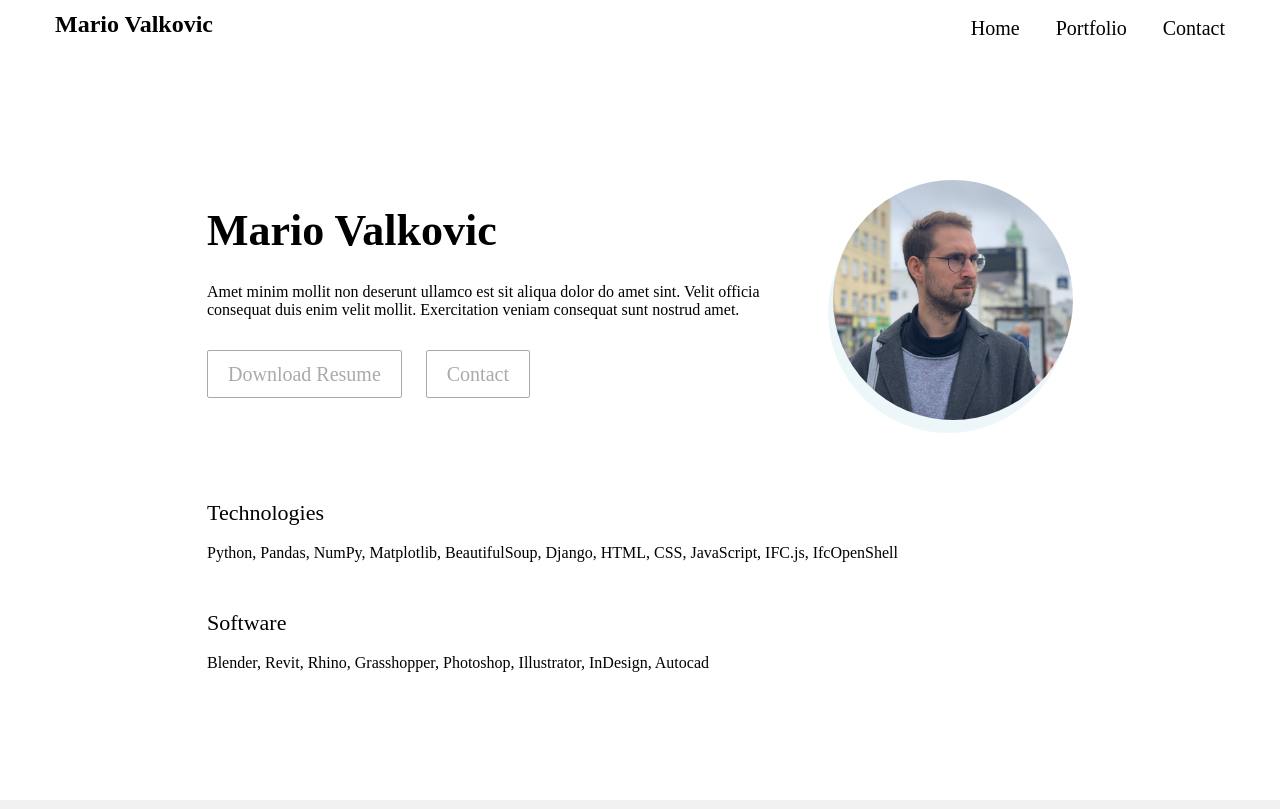
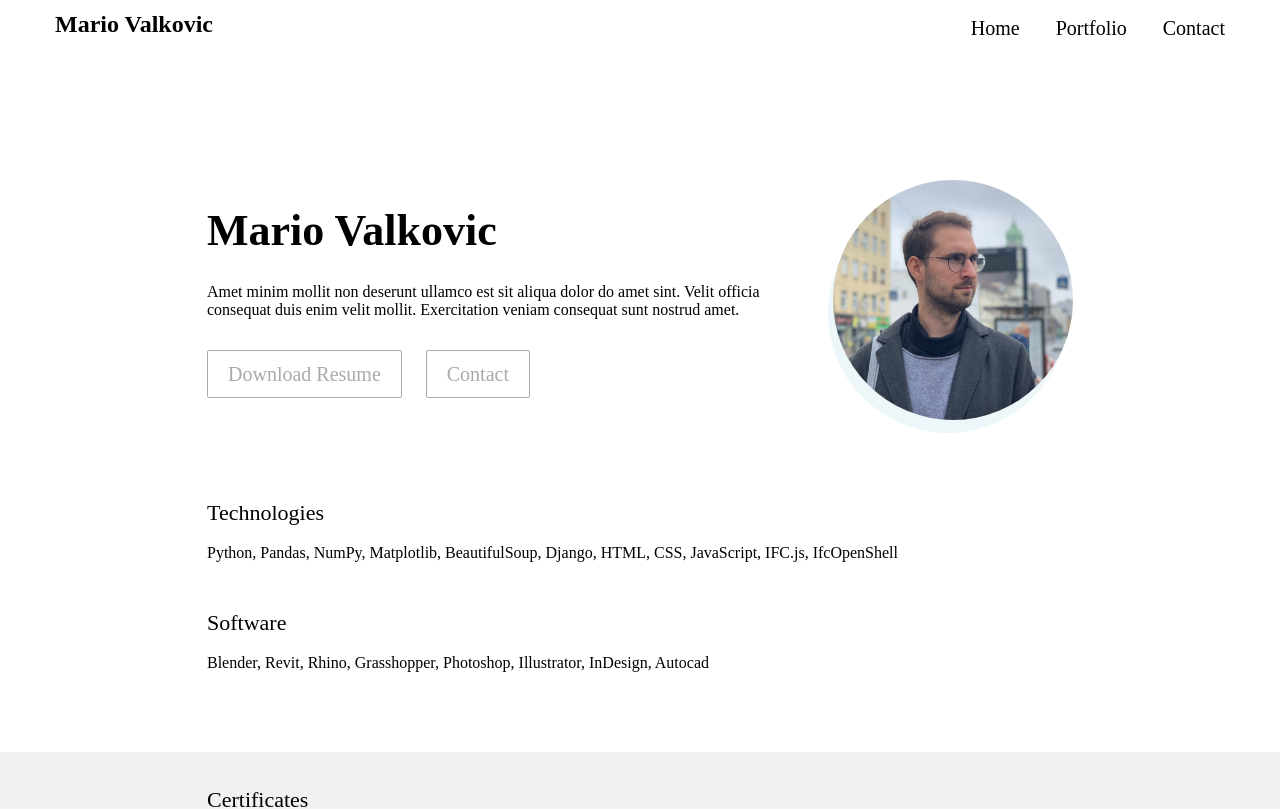
Before and after one commit to mariovalkovic/mariovalkovic.github.io, a plain HTML site: page index.html in a window 1280 px wide. Shown: the top 809 px of the page. Drawn offline with nearby package versions, Linux system fonts and the light colour scheme.

Commit message:
Update index.html

```diff
--- a/index.html
+++ b/index.html
@@ -107,7 +107,7 @@
               <h4 class="smTitle">Technologies</h4>
               <span class="ksText pb-5">Python, Pandas, NumPy, Matplotlib, BeautifulSoup, Django, HTML, CSS, JavaScript, IFC.js, IfcOpenShell</span>
               <h4 class="smTitle">Software</h4>
-              <span class="ksText pb-5">Blender, Revit, Rhino, Grasshopper, Photoshop, Illustrator, InDesign, Autocad</span>
+              <span class="ksText">Blender, Revit, Rhino, Grasshopper, Photoshop, Illustrator, InDesign, Autocad</span>
             </div>
           </div>
         </div>
```
